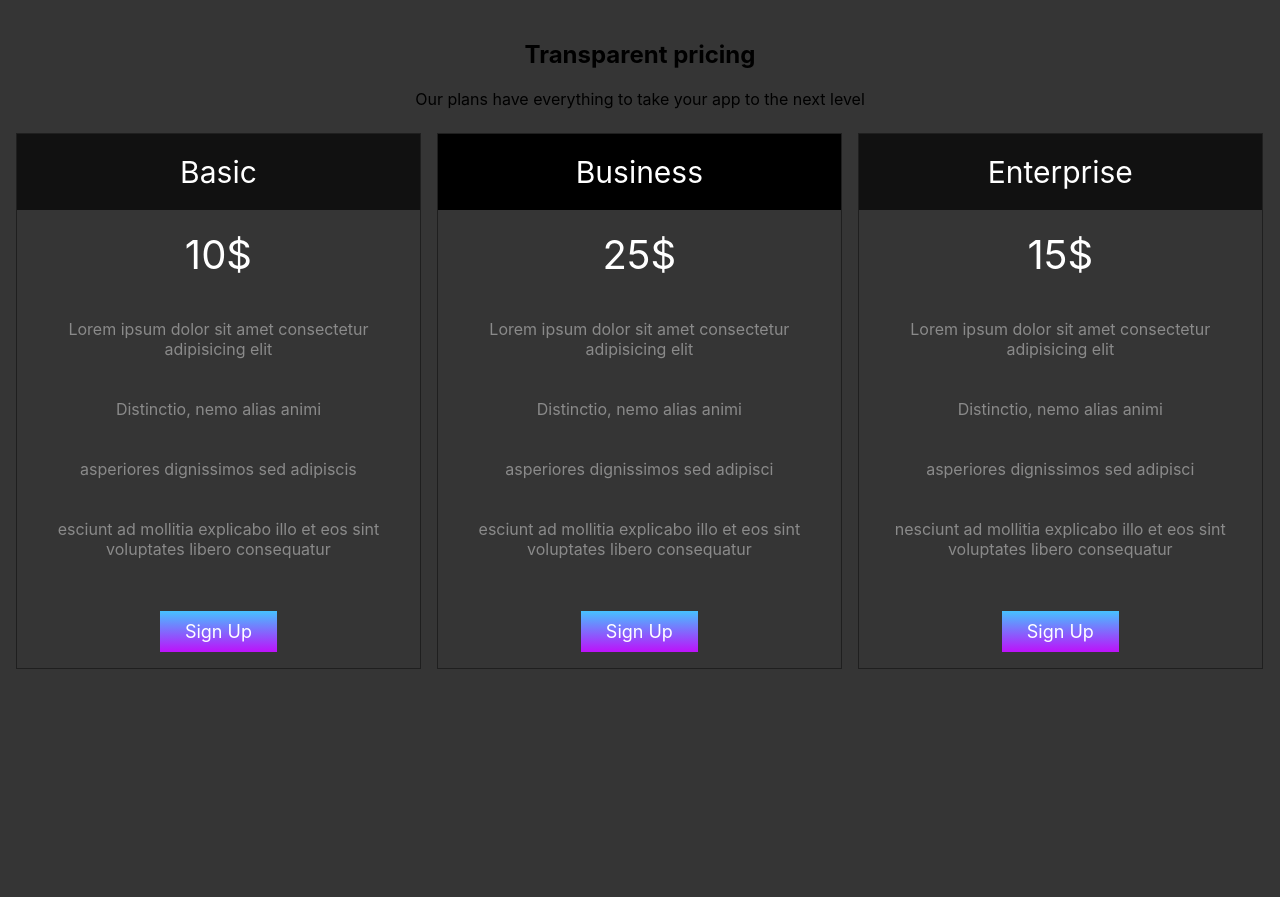
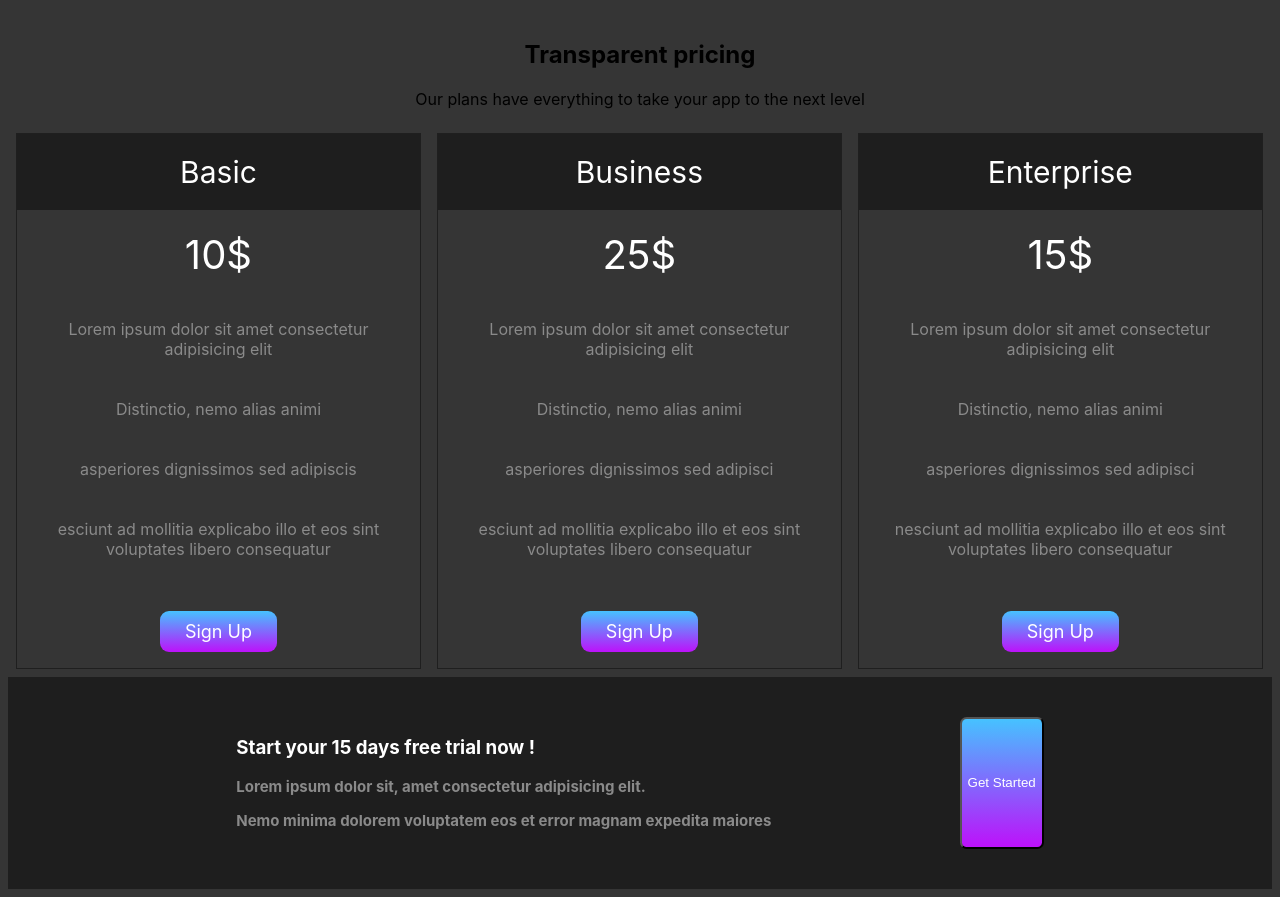
Before and after one commit to louannethiery/partiel, a plain HTML site: page index.html in a window 1280 px wide. Shown: the part 1020-1917 px from the top of the page. Before the commit the page ends 1697 px from the top, so only its background shows below. Drawn offline with Linux system fonts and the light colour scheme.

Commit message:
add get started

```diff
--- a/index.html
+++ b/index.html
@@ -52,7 +52,7 @@
 
             <div class="columns">
               <ul class="price">
-                <li class="header" style="background-color: black">Business</li>
+                <li class="header" style="background-color: rgba(12, 12, 12, 0.548)">Business</li>
                 <li class="grey">25$</li>
                 <li>Lorem ipsum dolor sit amet consectetur adipisicing elit</li>
                 <li>Distinctio, nemo alias animi</li>
@@ -74,5 +74,14 @@
               </ul>
             </div>
 
+        <div class="get-started" id="get-started">
+            <div class="container">
+                    <h3>Start your 15 days free trial now !<h3>
+                    <p>Lorem ipsum dolor sit, amet consectetur adipisicing elit.</p>
+                    <p>Nemo minima dolorem voluptatem eos et error magnam expedita maiores</p>
+                </div>
+                    <button class="button-get-started">Get Started</button>
+        </div>
+
 </body>
 </html>
--- a/src/main.scss
+++ b/src/main.scss
@@ -54,7 +54,7 @@ nav ul {
 
             button{
                 margin-top: 15px;
-                background: linear-gradient(#46C2FF, #BD11FA);
+                @extend.design;
             }
 
   }
@@ -83,7 +83,7 @@ nav ul {
   }
 
   .price .header {
-    background-color: #111;
+    background-color: rgba(12, 12, 12, 0.548);
     color: white;
     font-size: 30px;
   }
@@ -99,8 +99,13 @@ nav ul {
     color: white;
   }
 
+  .design{
+      background: linear-gradient(#46C2FF, #BD11FA);
+      border-radius: 0.5em;
+  }
+
   .button {
-    background: linear-gradient(#46C2FF, #BD11FA);
+    @extend.design;
     border: none;
     color: white;
     padding: 10px 25px;
@@ -114,3 +119,26 @@ nav ul {
       width: 100%;
     }
   }
+
+  .get-started{
+    display: flex;
+    justify-content: space-evenly;
+    padding: 40px 40px;
+    background-color:rgba(12, 12, 12, 0.548);
+
+    h3{
+        color: white;
+    }
+
+        p{
+            color: $typo;
+            font-size: 15px;
+        }
+
+            button{
+                @extend.design;
+                color: white;
+            }
+
+
+}
```
Also changed, not shown: dist/style.css, 1 other file.
